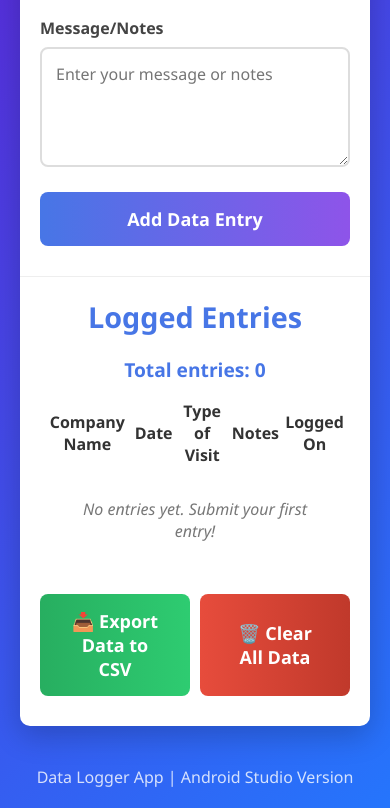
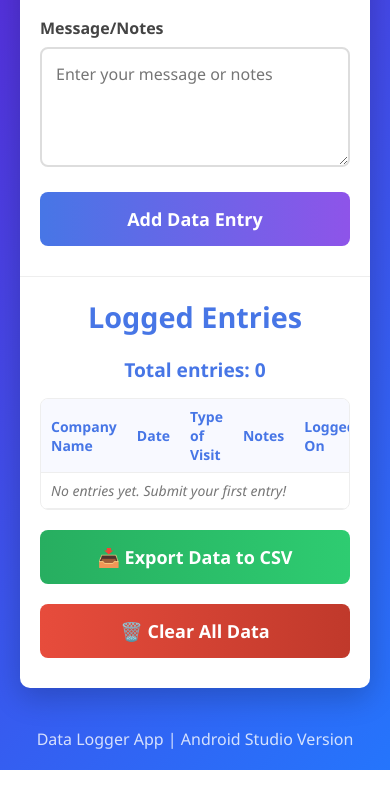
Before and after one commit to dasaridany64/kasidasari, a plain HTML site: page index.html in a window 390 px wide. Shown: the part 547-1355 px from the top of the page. After the commit the page ends 1317 px from the top, so only its background shows below. Drawn offline with Linux system fonts and the light colour scheme.

Commit message:
index.html

```diff
--- a/index.html
+++ b/index.html
@@ -38,7 +38,78 @@
     .action-buttons { display: flex; gap: 10px; margin-top: 20px; }
     @keyframes fadeIn { from { opacity: 0; transform: translateY(20px); } to { opacity: 1; transform: translateY(0); } }
     footer { color: white; text-align: center; margin-top: 20px; opacity: 0.8; }
-        @media (max-width: 600px) { .container { border-radius: 10px; } h1 { font-size: 1.8rem; } .form-container, .log-container { padding: 20px; } }
+
+    /* ADDED TABLE STYLES */
+    .table-container {
+        max-height: 400px;
+        overflow-y: auto;
+        margin-bottom: 20px;
+        border: 1px solid #eee;
+        border-radius: 8px;
+    }
+
+    .log-table {
+        width: 100%;
+        border-collapse: collapse;
+    }
+
+    .log-table th,
+    .log-table td {
+        padding: 12px 15px;
+        text-align: left;
+        border-bottom: 1px solid #eee;
+    }
+
+    .log-table th {
+        background-color: #f8f9ff;
+        font-weight: 600;
+        color: #4776E6;
+        position: sticky;
+        top: 0;
+    }
+
+    .log-table tr:hover {
+        background-color: #f5f8ff;
+    }
+
+    .table-category {
+        background-color: #e0e6ff;
+        color: #4776E6;
+        padding: 4px 10px;
+        border-radius: 20px;
+        font-size: 0.85rem;
+        font-weight: 600;
+        display: inline-block;
+    }
+
+    .empty-table {
+        text-align: center;
+        color: #777;
+        padding: 30px;
+        font-style: italic;
+    }
+
+    @media (max-width: 768px) {
+        .log-table {
+            display: block;
+            overflow-x: auto;
+        }
+
+        .log-table th,
+        .log-table td {
+            padding: 8px 10px;
+            font-size: 14px;
+        }
+    }
+
+    @media (max-width: 600px) {
+        .container { border-radius: 10px; }
+        h1 { font-size: 1.8rem; }
+        .form-container, .log-container { padding: 20px; }
+        .action-buttons {
+            flex-direction: column;
+        }
+    }
 </style>
 </head>
 <body>
```
Lines whose indentation alone changed are shown as unchanged.
